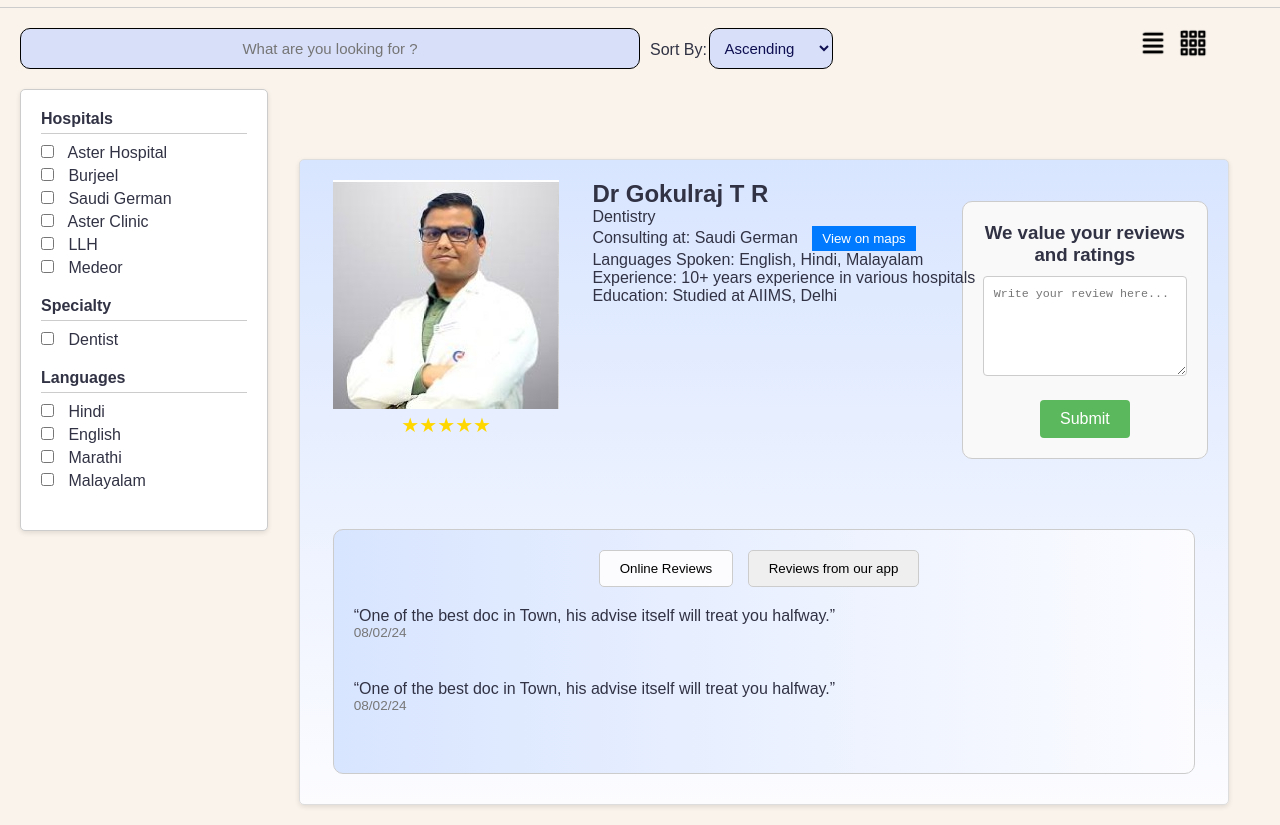
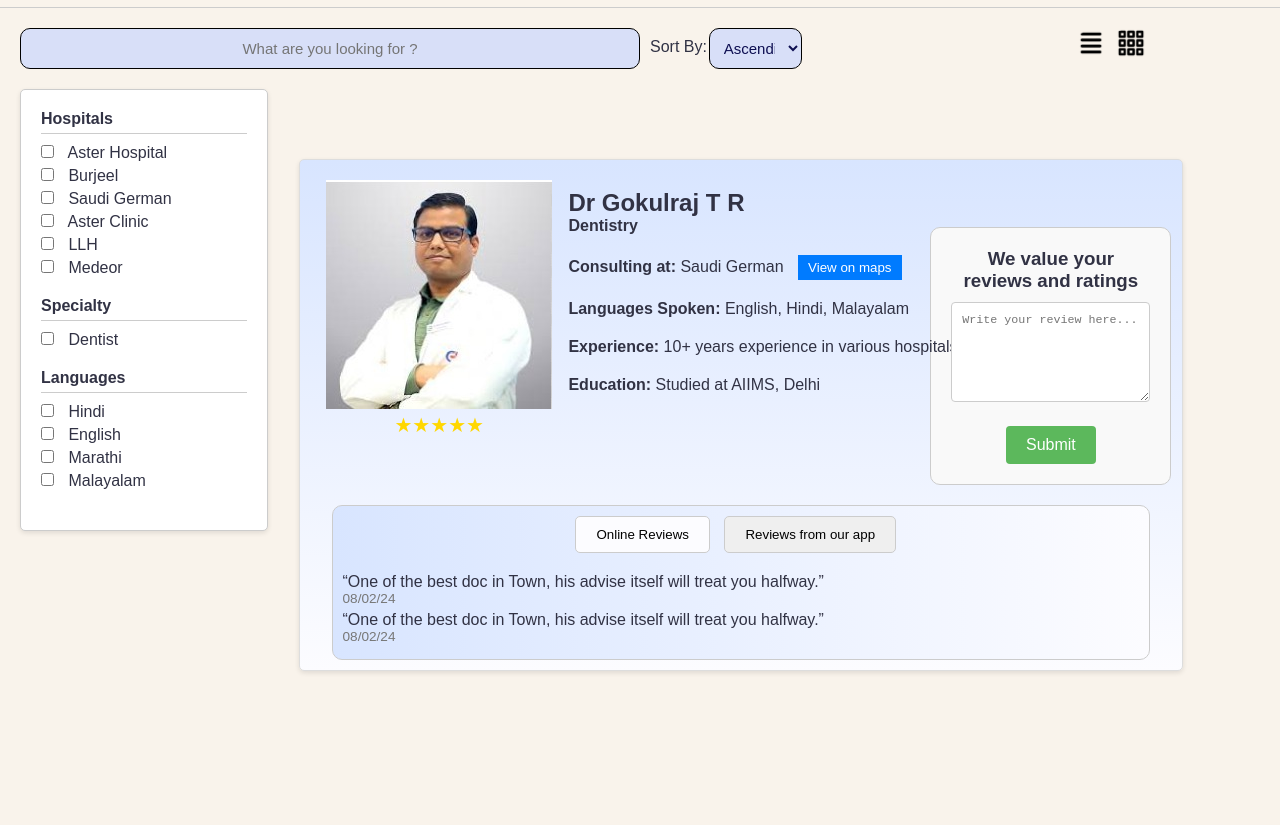
Before and after one commit to aqeelaman/tabibsouq, a website: page public/html/doctorgrid.html in a window 1280 px wide. Shown: the part 70-895 px from the top of the page. After the commit the page ends 800 px from the top, so only its background shows below. Drawn offline with Linux system fonts and the light colour scheme.

Commit message:
doctor card

```diff
--- a/public/css/doctorgrid.css
+++ b/public/css/doctorgrid.css
@@ -59,7 +59,7 @@ main {
 
 .sorting-options {
     display:flex;
-    width: 20%; /* Adjust width as needed */
+    width: 15%; /* Adjust width as needed */
     margin-bottom: 20px;
 
 }
@@ -134,7 +134,6 @@ section {
 
 /* doctor card */
 .doctor-card {
-    max-width: 100%;
     margin-left: 30%;
     margin-top: -40%;
     border: 1px solid #ddd;
@@ -142,7 +141,7 @@ section {
     background-image: linear-gradient(to bottom, #D8E5FF , #FCFCFF);;
     display: flex;
     flex-wrap: wrap;
-    width: 100%; /* Full width of the container */
+    width: 95%; /* Full width of the container */
     box-shadow: 0 2px 5px rgba(0,0,0,0.1); /* Optional: adds shadow for depth */
     border-radius: 5px;
     overflow: hidden;
@@ -166,7 +165,17 @@ section {
 
 .doctor-info {
     flex-basis: 70%;
-    padding: 10px;
+    /* padding: 50px; */
+    padding-top: 19px;
+    justify-content: left;
+}
+
+.specialization,
+.consulting,
+.languages,
+.experience,
+.education {
+    padding-bottom: 20px;
 }
 
 h2 {
@@ -241,9 +250,7 @@ h2 {
 
 .doctor-cards-container {
     width: 75%; /* Adjust the width as needed */
-        flex: 0 0 78%; /* Adjusted width to account for sidebar and gap */
-
-    /* Add padding or margin if required for spacing */
+    flex: 0 0 78%; /* Adjusted width to account for sidebar and gap */
 }
 
 /* Responsive adjustment */
@@ -259,11 +266,12 @@ h2 {
 /* Reviews section styling */
 .reviews-section {
     width: 95%; /* Full width of the section container */
-    margin: 20px auto;
-    padding: 20px;
+    margin: auto;
+    margin-top: -20px;
+    padding: 10px;
     border: 1px solid #ccc;
     border-radius: 10px;
-    background-image: linear-gradient(to right, #D8E5FF , #FCFCFF);;
+    background-image: linear-gradient(to right, #D8E5FF , #FCFCFF);
 }
 
 .review-buttons {
@@ -297,7 +305,7 @@ h2 {
 .review-date {
     color: #777;
     font-size: 0.85em;
-    margin-bottom: 40px;
+    margin-bottom: 5px;
 }
 
 /* Review Form Section Styling */
@@ -310,7 +318,7 @@ h2 {
     background-color: #f9f9f9;
     text-align: center; /* Center align the text */
     margin-left: 60%;
-    margin-top: -17%;
+    margin-top: -31%;
 }
 
 .review-form-section h3 {
--- a/public/css/doctorinfo.css
+++ b/public/css/doctorinfo.css
@@ -19,7 +19,9 @@
 
 /* Doctor image styling */
 .doctor-image {
-    flex: 0 0 200px; /* Fixed width for the image */
+    /* flex: 0 0 200px; Fixed width for the image */
+    height: 300px;
+    width: 250px;
     border-radius: 5px;
     margin-right: 20px;
 }
@@ -72,8 +74,9 @@
 
 /* Map styling, positioned absolutely within the doctor-info */
 #map {
-    width: 45%; /* Fixed width for the map */
-    height: 85%; /* Full height of the doctor-info */
+    /* flex-grow: 0; Map takes up 1/3 of the space */
+    height: 300px;
+    width: 500px;
     border-radius: 10px; /* Radius to match the card */
     box-shadow: 0 2px 5px rgba(0,0,0,0.2);
     position: absolute; /* Absolute positioning */
--- a/public/html/doctorgrid.html
+++ b/public/html/doctorgrid.html
@@ -6,7 +6,6 @@
     <meta name="viewport" content="width=device-width, initial-scale=1.0">
     <link rel="stylesheet" href="../css/styles.css">
     <link rel="stylesheet" href="../css/doctorgrid.css">
-    <!-- <link rel="stylesheet" href="../css/alldoctors.css"> -->
 
     <title>TabibSouq - Your Healthcare Connection</title>
 </head>
@@ -85,11 +84,11 @@
             </div>
             <div class="doctor-info">
                 <h2>Dr Gokulraj T R</h2>
-                <p class="specialization">Dentistry</p>
-                <p class="consulting">Consulting at: <span>Saudi German</span> <button onclick="viewOnMaps()">View on maps</button></p>
-                <p class="languages">Languages Spoken: English, Hindi, Malayalam</p>
-                <p class="experience">Experience: 10+ years experience in various hospitals</p>
-                <p class="education">Education: Studied at AIIMS, Delhi</p>
+                <p class="specialization"><b>Dentistry</b></p>
+                <p class="consulting"><b>Consulting at:</b> <span>Saudi German</span> <button onclick="viewOnMaps()">View on maps</button></p>
+                <p class="languages"><b>Languages Spoken:</b> English, Hindi, Malayalam</p>
+                <p class="experience"><b>Experience:</b> 10+ years experience in various hospitals</p>
+                <p class="education"><b>Education:</b> Studied at AIIMS, Delhi</p>
 <!-- Review Form Section -->
 <div class="review-form-section">
     <h3>We value your reviews and ratings</h3>
```
Also changed, not shown: public/html/alldoctors.html (+0 -1 lines), public/html/doctorinfo.html (+3 -3 lines).
